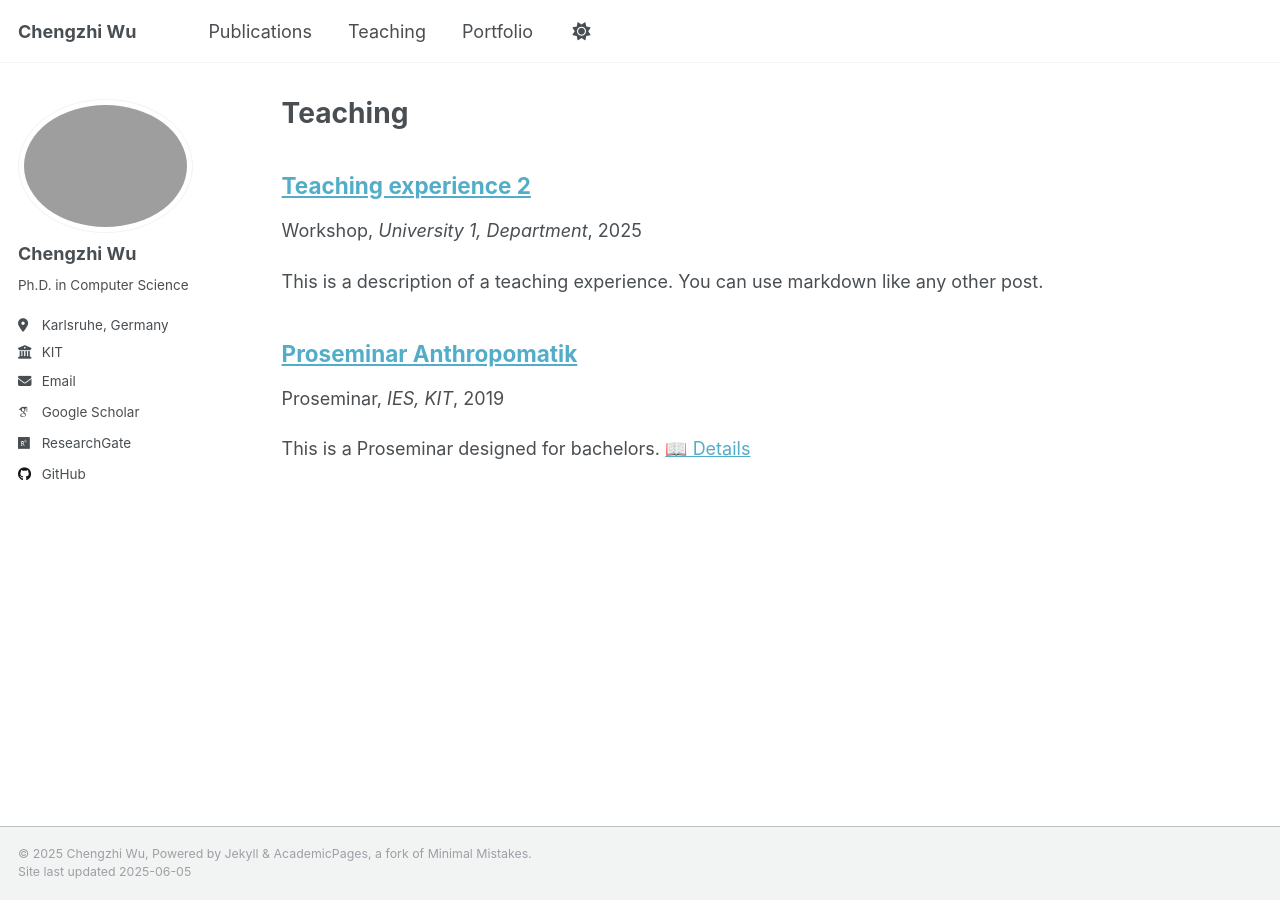
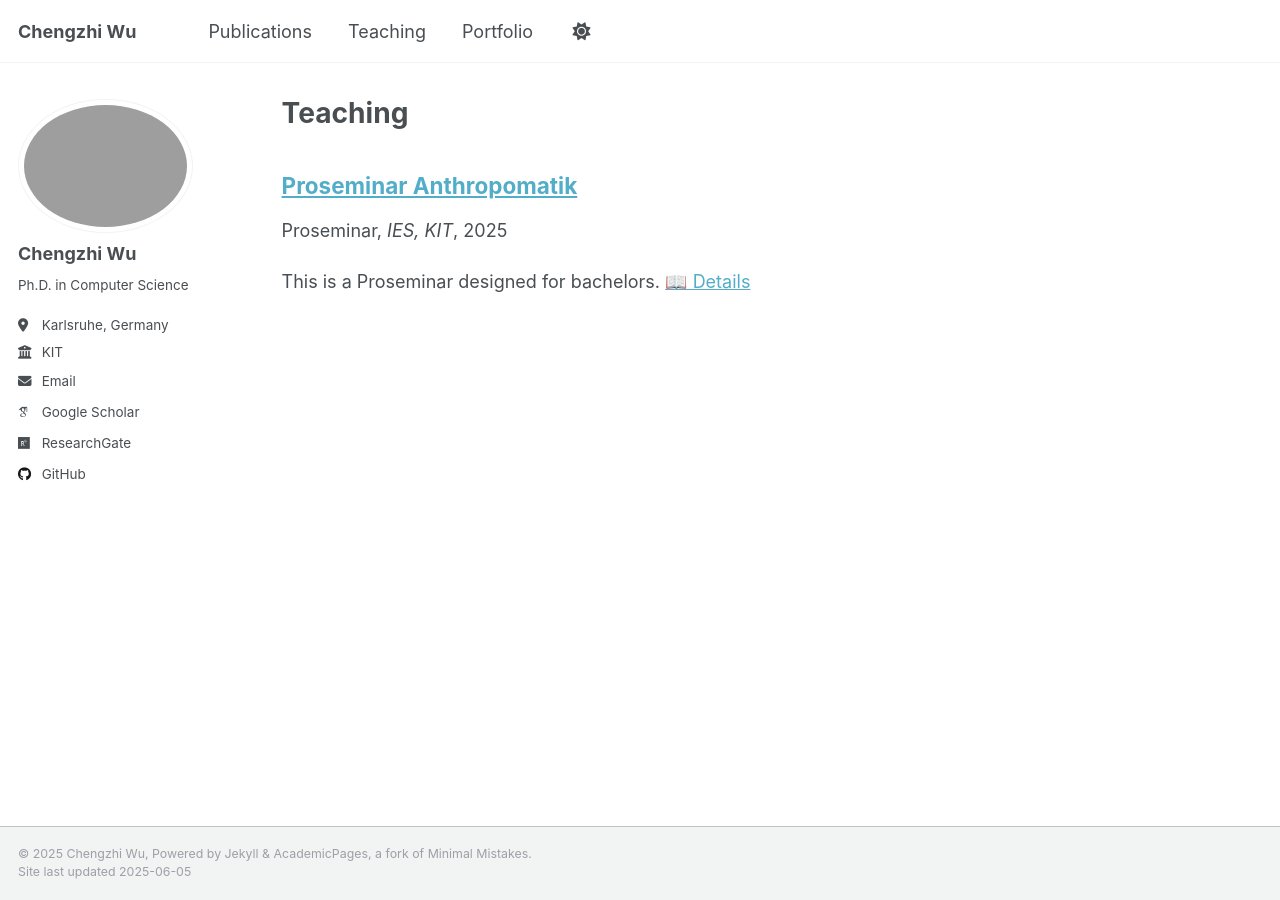
Before and after one commit to stevenczwu/stevenczwu.github.io, a Jekyll site: the page built from _pages/teaching.html, in a window 1280 px wide. Built offline with Jekyll 4.4.1, drawn with Linux system fonts in a browser that asks for light colours; some web fonts are replaced.

Commit message:
update teaching

```diff
--- a/_teaching/teaching-1.md
+++ b/_teaching/2019-2024-teaching-1.md
@@ -3,7 +3,6 @@
 collection: teaching
 type: "Proseminar"
 venue: "IES, KIT"
-date: 2019-04-01
 location: "Karlsruhe, Germany"
 ---
 
--- a/_teaching/teaching-2.md
+++ /dev/null
@@ -1,19 +0,0 @@
----
-title: "Teaching experience 2"
-collection: teaching
-type: "Workshop"
-permalink: /teaching/2015-spring-teaching-1
-venue: "University 1, Department"
-location: "City, Country"
----
-
-This is a description of a teaching experience. You can use markdown like any other post.
-
-Heading 1
-======
-
-Heading 2
-======
-
-Heading 3
-======
```
